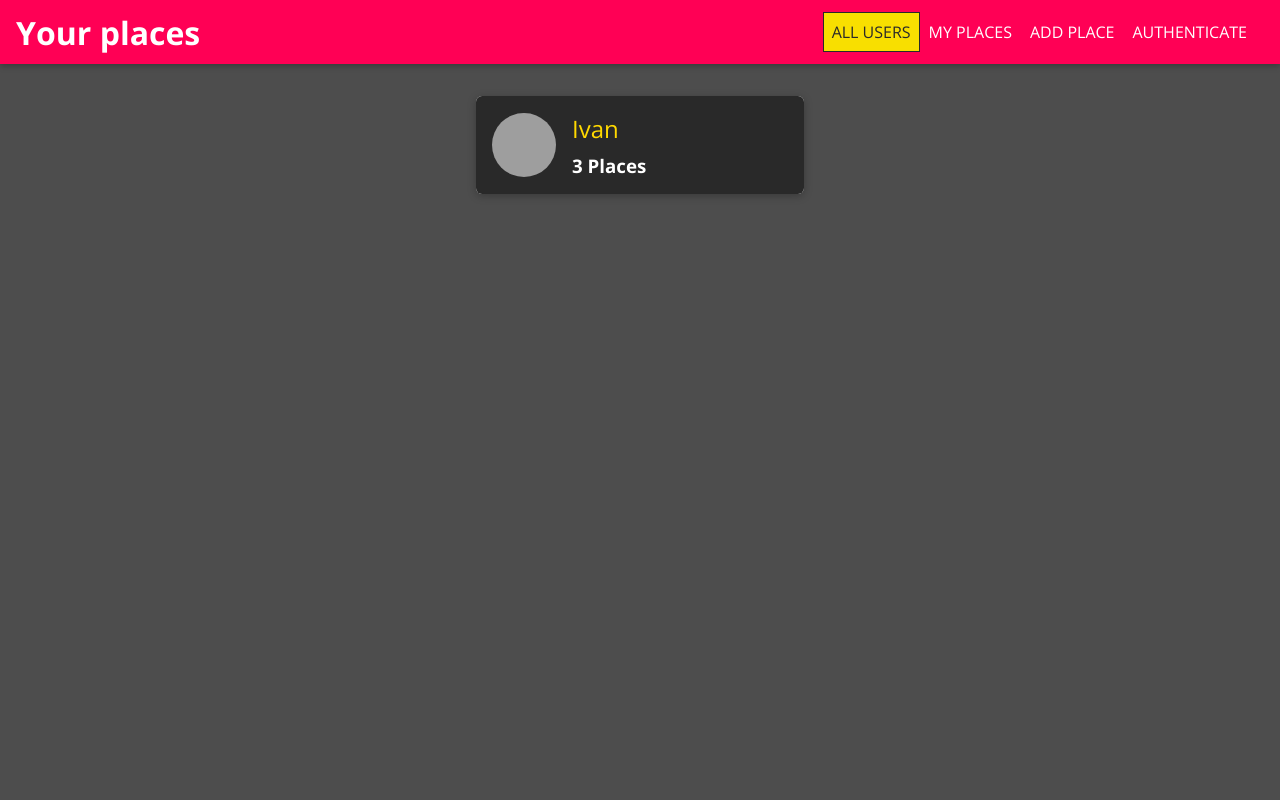
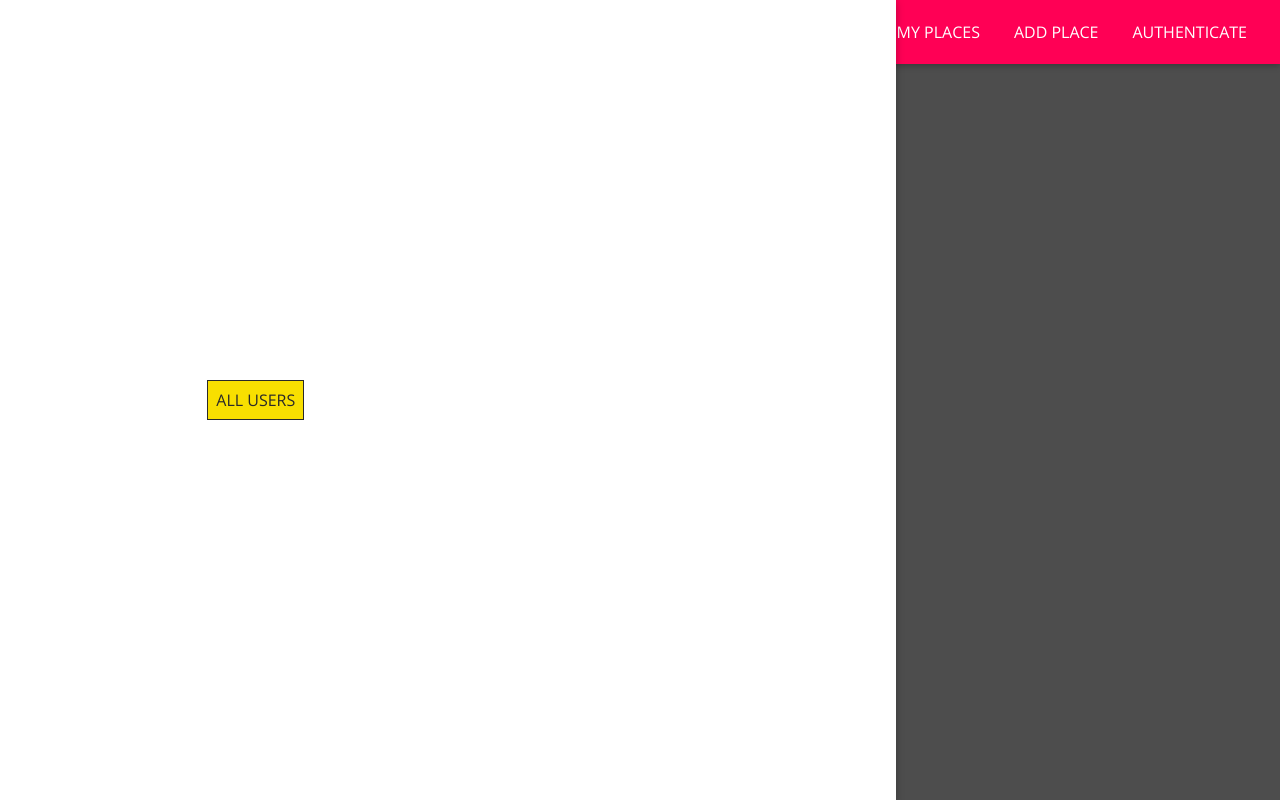
Before and after one commit to IvanHrushevich/places-mern, a React (Create React App) app: page / in a window 1280 px wide. Built offline with nearby package versions, Linux system fonts and the light colour scheme; grey boxes are pictures that could not be loaded.

Commit message:
add SideDrawer

```diff
--- a/src/shared/components/Navigation/MainNavigation/MainNavigation.js
+++ b/src/shared/components/Navigation/MainNavigation/MainNavigation.js
@@ -4,8 +4,15 @@
 import classes from './MainNavigation.module.scss';
 import MainHeader from '../MainHeader/MainHeader';
 import NavLinks from '../NavLinks/NavLinks';
+import SideDrawer from '../SideDrawer/SideDrawer';
 
 const MainNavigation = () => (
+  <>
+    <SideDrawer>
+      <nav className={classes['main-navigation__drawer-nav']}>
+        <NavLinks />
+      </nav>
+    </SideDrawer>
     <MainHeader>
       <button className={classes['main-navigation__menu-btn']}>
         <span />
@@ -15,10 +22,11 @@
       <h1 className={classes['main-navigation__title']}>
         <Link to="/">Your places</Link>
       </h1>
-    <nav>
+      <nav className={classes['main-navigation__header-nav']}>
         <NavLinks />
       </nav>
     </MainHeader>
+  </>
 );
 
 export default MainNavigation;
--- a/src/shared/components/Navigation/NavLinks/NavLinks.js
+++ b/src/shared/components/Navigation/NavLinks/NavLinks.js
@@ -9,12 +9,18 @@
       <NavLink activeClassName={classes.active} to="/" exact>
         ALL USERS
       </NavLink>
+    </li>
+    <li>
       <NavLink activeClassName={classes.active} to="/u1/places">
         MY PLACES
       </NavLink>
+    </li>
+    <li>
       <NavLink activeClassName={classes.active} to="/places/new">
         ADD PLACE
       </NavLink>
+    </li>
+    <li>
       <NavLink activeClassName={classes.active} to="/auth">
         AUTHENTICATE
       </NavLink>
--- /dev/null
+++ b/src/shared/components/Navigation/SideDrawer/SideDrawer.js
@@ -0,0 +1,7 @@
+import React from 'react';
+
+import classes from './SideDrawer.module.scss';
+
+const SideDrawer = (props) => <aside className={classes['side-drawer']}>{props.children}</aside>;
+
+export default SideDrawer;
--- /dev/null
+++ b/src/shared/components/Navigation/SideDrawer/SideDrawer.module.scss
@@ -0,0 +1,10 @@
+.side-drawer {
+  position: fixed;
+  left: 0;
+  top: 0;
+  z-index: 100;
+  height: 100vh;
+  width: 70%;
+  background: white;
+  box-shadow: 0 2px 8px rgba(0, 0, 0, 0.26);
+}
```
Lines whose indentation alone changed are shown as unchanged.
